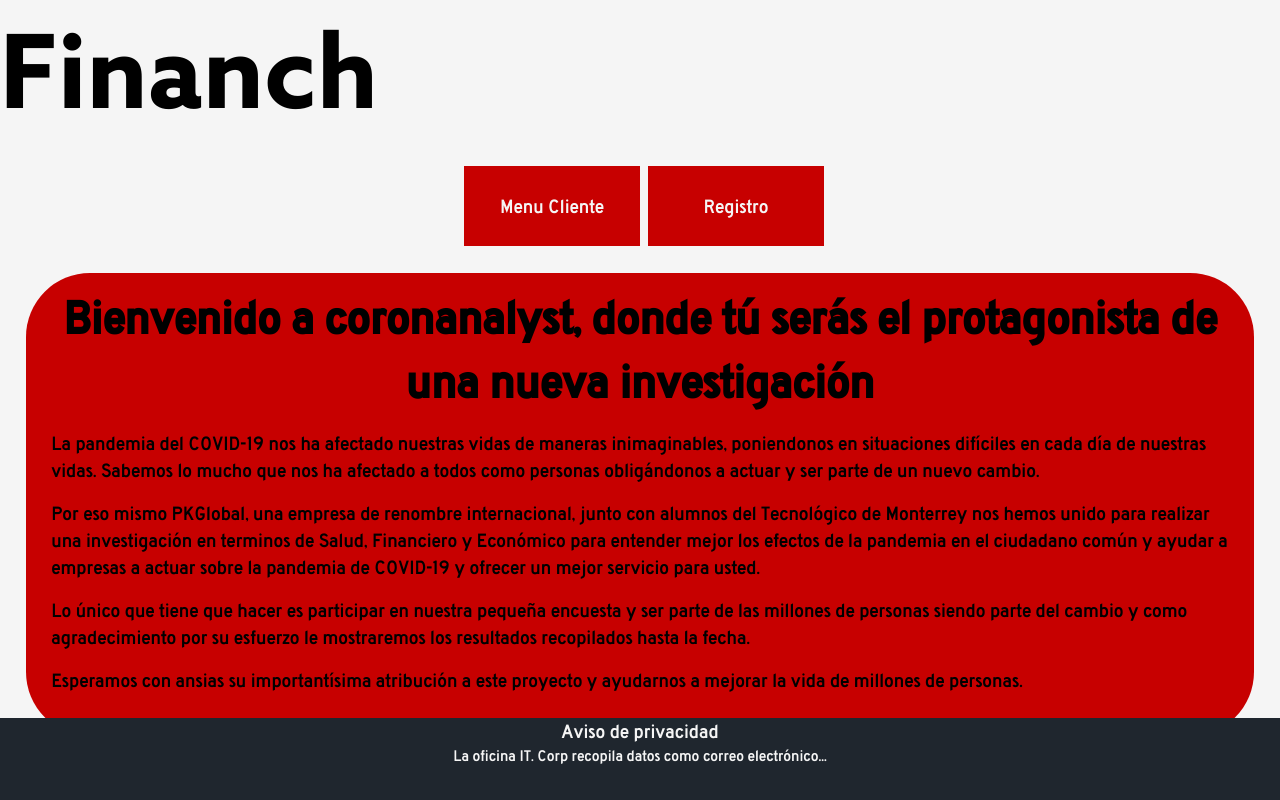
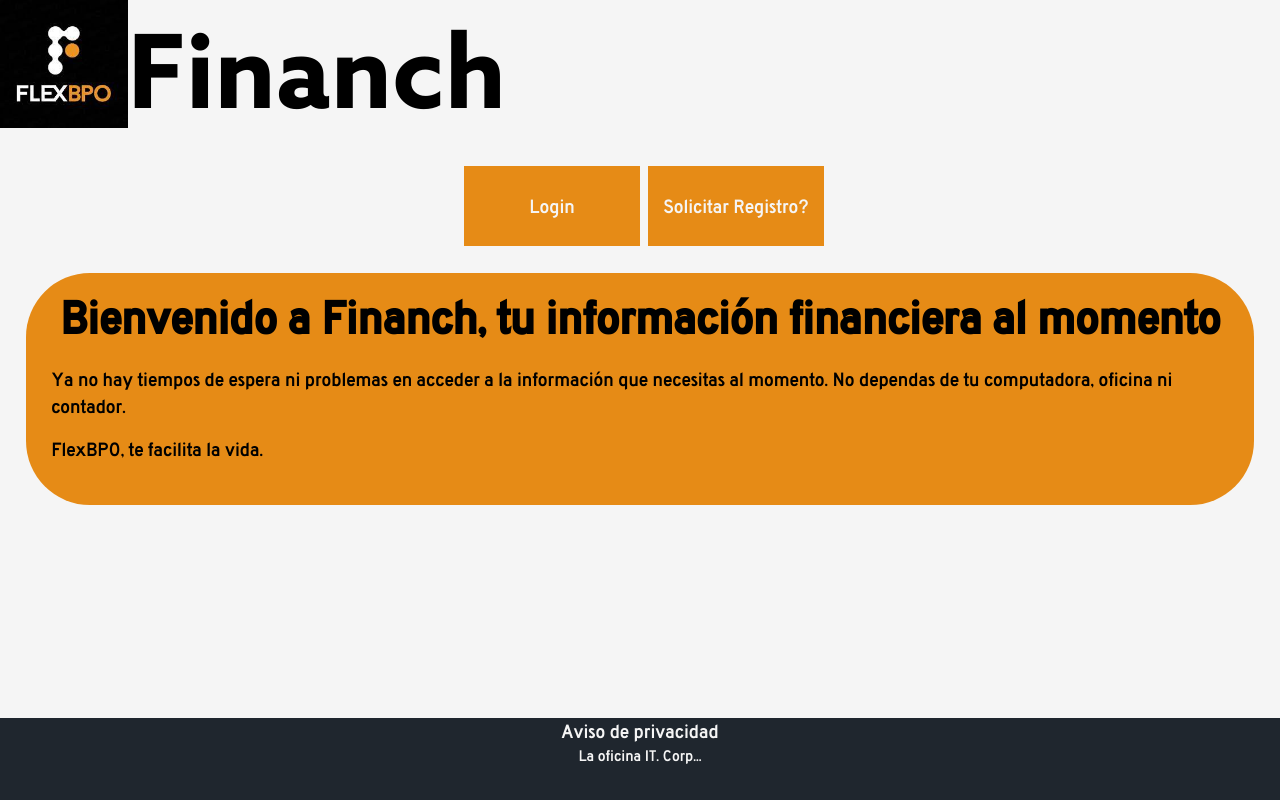
Before and after one commit to ernestolopezvv/itcorp, a React (Create React App) app in the folder Client/: page / in a window 1280 px wide. Built offline with nearby package versions, Linux system fonts and the light colour scheme.

Commit message:
Correción funciones
Cambio de funciones en versión antigua de react, e incremento de páginas disponibles.

```diff
--- a/Client/public/index.html
+++ b/Client/public/index.html
@@ -9,8 +9,8 @@
       name="description"
       content="Web site created using create-react-app"
     />
-    <link rel="apple-touch-icon" href="https://flexbpo.azurewebsites.net/wp-content/uploads/2014/05/ICON_-small.png" />
-    <link rel="manifest" href="%PUBLIC_URL%/manifest.json" />
+    <!-- <link rel="apple-touch-icon" href="https://flexbpo.azurewebsites.net/wp-content/uploads/2014/05/ICON_-small.png" /> -->
+    <!-- <link rel="manifest" href="%PUBLIC_URL%/manifest.json" /> -->
     <title>Financh</title>
   </head>
   <body>
--- a/Client/src/App.js
+++ b/Client/src/App.js
@@ -1,10 +1,12 @@
 import React, { useEffect, useState } from "react";
 import {Route, Routes, BrowserRouter, NavLink} from "react-router-dom";
 import Axios from "axios";
-//import './App.css';
 import './index.css';
-import Home from "./Home";
-import MenuCliente from "./MenuCliente";
+import FlexLogo from './images/FLEXBPO.jfif';
+import Home from './Home';
+import MenuAdmin from './MenuAdmin';
+import SeleccionarEmpresa from './SeleccionarEmpresa';
+import SubirReporte from './SubirReporte';
 
 
 function App() {
@@ -26,8 +28,9 @@ function App() {
 
       <div className="content">
         <div className="header">
-          <NavLink exact to="/">
-            {/* <img className="logo" src={pkglobal} alt="No se pudo cargar el logo"/>  */}</NavLink>
+          <NavLink to='/'>
+            <img className="logo" src={FlexLogo} alt="No se pudo cargar el logo"/>
+            </NavLink>
             <div className ="coronanalysTitle">Financh</div>
         </div>
 
@@ -39,7 +42,9 @@ function App() {
             <div className="conexiones">
               <Routes>
               <Route exact path="/" element={<Home />}/>
-              <Route path="/MenuCliente" element={<MenuCliente />}/>
+              <Route path="/MenuAdmin" element={<MenuAdmin />}/>
+              <Route path="/SeleccionarEmpresa" element={<SeleccionarEmpresa />}/>
+              {/*  Marca error <Route path="/SubirReporte" element={<SubirReporte />}/> */}
 
               {/*<idTipoCuentaContext.Provider value = {{idTipoCuenta, setIdTipoCuenta}} >
               <idContext.Provider value = {{id, setId}} >
@@ -67,7 +72,7 @@ function App() {
         <footer className="footer">
           <div>Aviso de privacidad</div>
           <p>
-            La oficina IT. Corp recopila datos como correo electrónico...
+            La oficina IT. Corp...
           </p>
         </footer>
 
--- a/Client/src/Home.js
+++ b/Client/src/Home.js
@@ -11,16 +11,15 @@ function Home() {
       <div className="main">
         <div className = "titulo"></div>
             <div className = "centered-container">
-              <button onClick={()=> history("/MenuCliente")}>Menu Cliente</button>
-              <button>Registro</button>
+              <button onClick={()=> history("/MenuAdmin")}>Login</button>
+              <button> Solicitar Registro?</button>
               <br></br><br></br>
             </div>
             <div className = "main__text">
-            <h1>Bienvenido a coronanalyst, donde tú serás el protagonista de una nueva investigación</h1>
-            <p> La pandemia del COVID-19 nos ha afectado nuestras vidas de maneras inimaginables, poniendonos en situaciones difíciles en cada día de nuestras vidas. Sabemos lo mucho que nos ha afectado a todos como personas obligándonos a actuar y ser parte de un nuevo cambio. </p>
-            <p> Por eso mismo PKGlobal, una empresa de renombre internacional, junto con alumnos del Tecnológico de Monterrey nos hemos unido para realizar una investigación en terminos de Salud, Financiero y Económico para entender mejor los efectos de la pandemia en el ciudadano común y ayudar a empresas a actuar sobre la pandemia de COVID-19 y ofrecer un mejor servicio para usted. </p>
-            <p> Lo único que tiene que hacer es participar en nuestra pequeña encuesta y ser parte de las millones de personas siendo parte del cambio y como agradecimiento por su esfuerzo le mostraremos los resultados recopilados hasta la fecha.</p>
-            <p> Esperamos con ansias su importantísima atribución a este proyecto y ayudarnos a mejorar la vida de millones de personas. </p></div>
+            <h1>Bienvenido a Financh, tu información financiera al momento</h1>
+            <p> Ya no hay tiempos de espera ni problemas en acceder a la información que necesitas al momento. No dependas de tu computadora, oficina ni contador. </p>
+            <p> FlexBPO, te facilita la vida. </p>
+            </div>
 
       </div>
 
--- /dev/null
+++ b/Client/src/MenuAdmin.js
@@ -0,0 +1,23 @@
+// Archivo de menú de cliente (sólo para propósitos de presentación)
+
+import React, { useContext } from "react";
+import {useNavigate} from "react-router-dom";
+
+function MenuAdmin () {
+  const history = useNavigate();
+
+
+    return(
+        <div className="main">
+          <div className = "titulo"><h1>Menú de Administrador</h1></div>
+            <div className = "centeredContainer">
+              <button onClick={()=> history("/")}>Regresar a Home</button>
+              <button className="button"onClick={()=> history("/SeleccionarEmpresa")}>Registrar Información</button>
+              <button className="button">Generar Reporte</button>
+              <button className="button">Administrar usuarios</button>
+            </div>
+          </div>
+    );
+}
+
+export default MenuAdmin;
--- a/Client/src/MenuCliente.js
+++ /dev/null
@@ -1,22 +0,0 @@
-// Archivo de menú de cliente (sólo para propósitos de presentación)
-
-import React, { useContext } from "react";
-import {useNavigate} from "react-router-dom";
-
-function MenuCliente () {
-  const history = useNavigate();
-
-
-    return(
-        <div className="main">
-          <div className = "titulo"><h1>Menú de Cliente</h1></div>
-          <div className = "centeredContainer">
-          <button onClick={()=> history("/")}>Regresar a Home</button>
-            <button className="button">Visualizar Datos</button>
-
-          </div>
-          </div>
-    );
-}
-
-export default MenuCliente;
--- /dev/null
+++ b/Client/src/SeleccionarEmpresa.js
@@ -0,0 +1,19 @@
+import React, { useContext } from "react";
+import {useNavigate} from "react-router-dom";
+
+function SeleccionarEmpresa () {
+  const history = useNavigate();
+
+
+    return(
+        <div className="main">
+          <div className = "titulo"><h1>Seleccionar Empresa</h1></div>
+            <div className = "centeredContainer">
+              <button onClick={()=> history("/MenuAdmin")}>Regresar a Menú Admin</button>
+              <button className="button"onClick={()=> history("/SubirReporte")}>Empresa</button>
+            </div>
+          </div>
+    );
+}
+
+export default SeleccionarEmpresa;
--- a/Client/src/index.css
+++ b/Client/src/index.css
@@ -94,7 +94,7 @@
     justify-content: center;
     overflow: auto;
     /* color:whitesmoke;*/
-    background-color: #c70000;
+    background-color: #e68b16ff;
   }
 
   .main__text h1 {
@@ -120,8 +120,8 @@
     width: 22vmin;
     height: 10vh;
 
-    background-color: #c70000;
-    border-color: #c70000;
+    background-color: #e68b16ff;
+    border-color: #e68b16ff;
     border-style: solid;
     border-width: 4px;
     color: whitesmoke;
@@ -136,7 +136,7 @@
 
   button:hover{
     background-color: whitesmoke;
-    color: red;
+    color: orange;
   }
 
 
--- a/Client/src/index.js
+++ b/Client/src/index.js
@@ -1,10 +1,14 @@
 import React from 'react';
-import ReactDOM from 'react-dom';
-import App from './App';
+import {Strictmode} from 'react'
+import {createRoot} from 'react-dom/client'
+  import App from './App';
 
-ReactDOM.render(
+
+
+const rootElement = document.getElementById('root');
+const root = createRoot(rootElement);
+root.render(
     <App />,
-  document.getElementById('root')
 );
 
 // If you want to start measuring performance in your app, pass a function
```
Also changed, not shown: Client/src/SubirReporte.js (added), Client/src/images/FLEXBPO.jfif (added).
